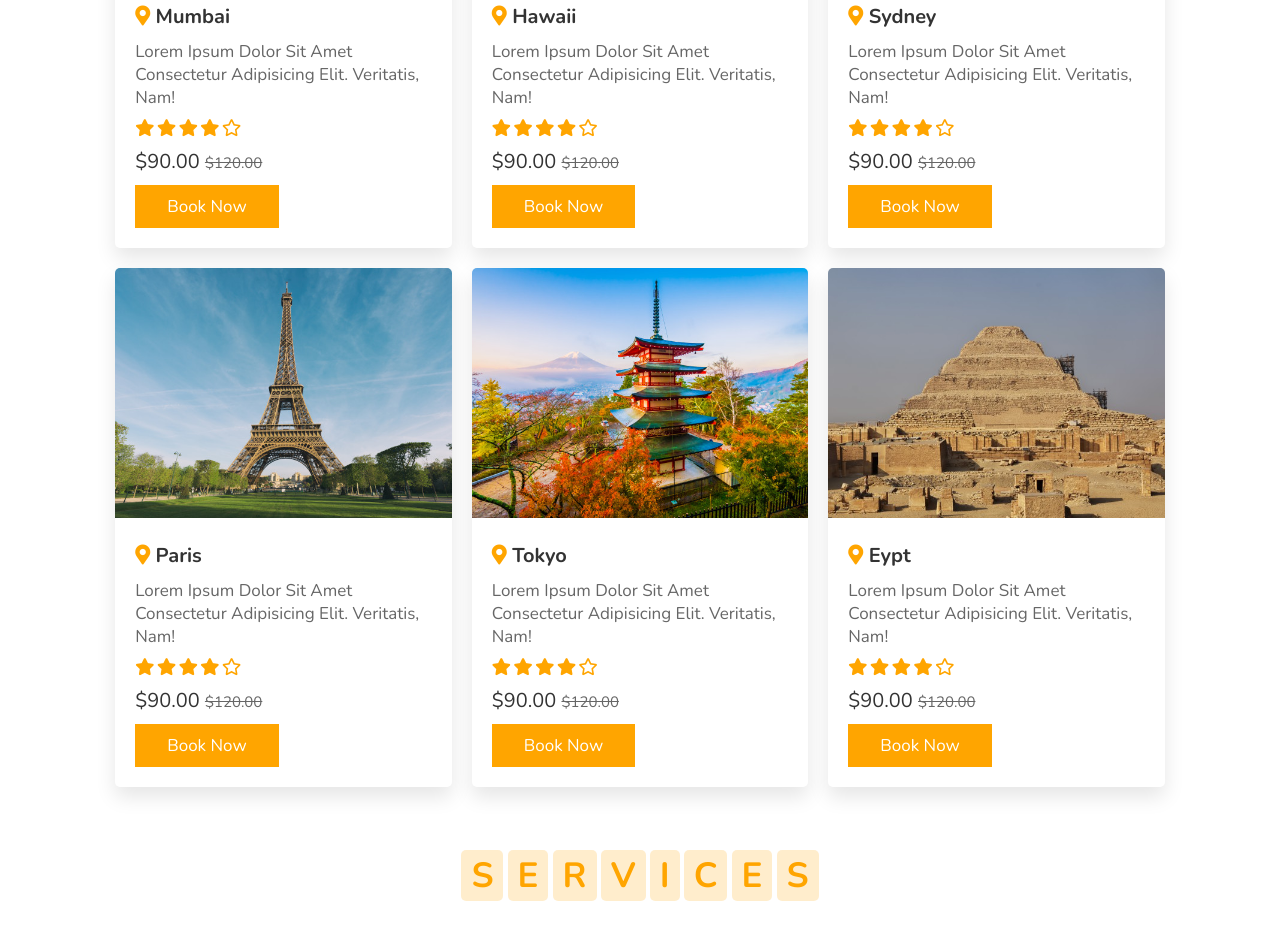
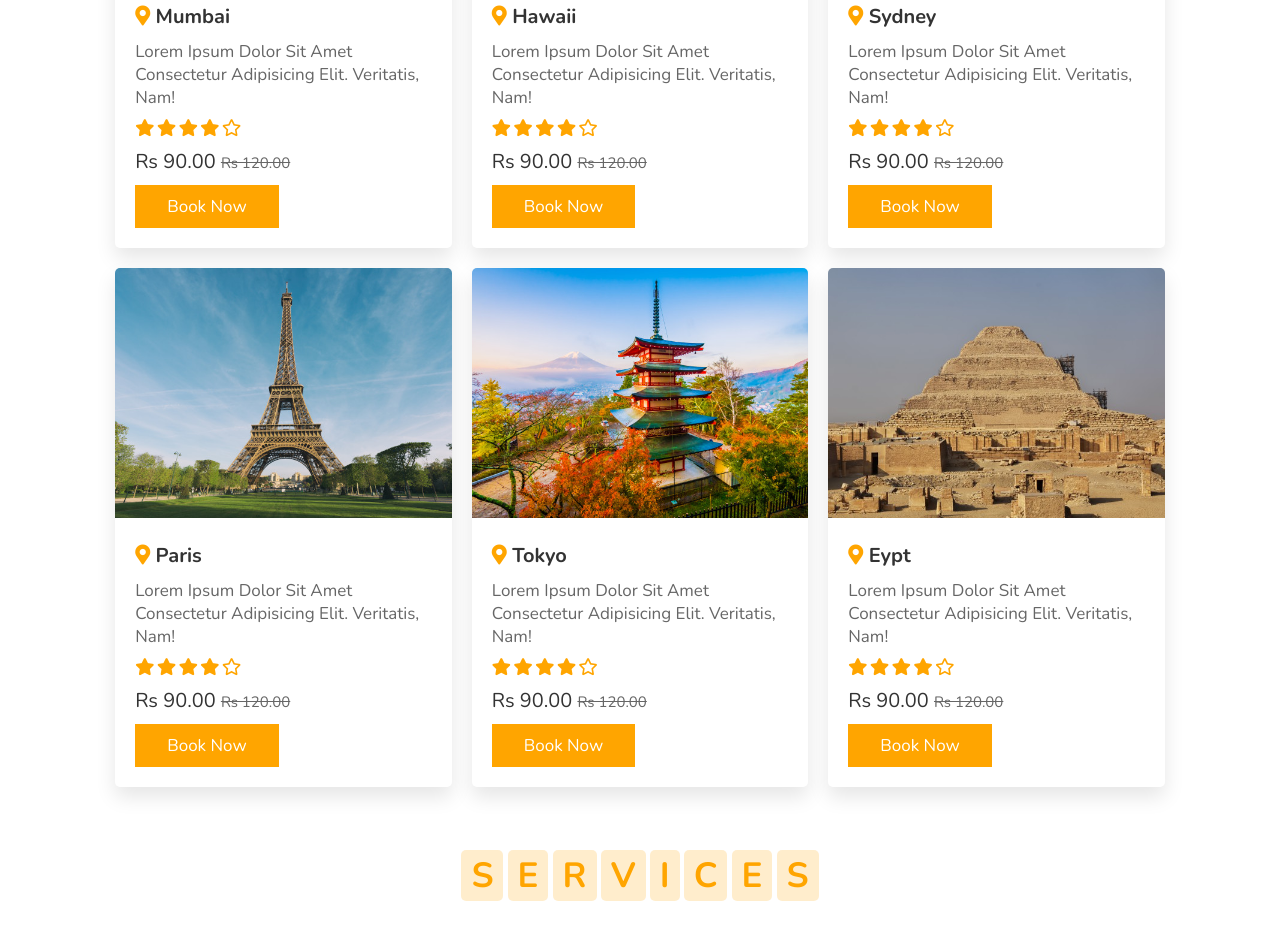
Before and after one commit to Ritika6865/Tours-and-travels-site, a plain HTML site: page index.html in a window 1280 px wide. Shown: the part 1846-2784 px from the top of the page. Drawn offline with nearby package versions, Linux system fonts and the light colour scheme; files whose address does not match are found by name.

Commit message:
Update index.html

```diff
--- a/index.html
+++ b/index.html
@@ -169,7 +169,7 @@
                     <i class="fas fa-star"></i>
                     <i class="far fa-star"></i>
                 </div>
-                <div class="price"> $90.00 <span>$120.00</span> </div>
+                <div class="price"> Rs 90.00 <span>Rs 120.00</span> </div>
                 <a href="#" class="btn">book now</a>
             </div>
         </div>
@@ -186,7 +186,7 @@
                     <i class="fas fa-star"></i>
                     <i class="far fa-star"></i>
                 </div>
-                <div class="price"> $90.00 <span>$120.00</span> </div>
+                <div class="price"> Rs 90.00 <span>Rs 120.00</span> </div>
                 <a href="#" class="btn">book now</a>
             </div>
         </div>
@@ -203,7 +203,7 @@
                     <i class="fas fa-star"></i>
                     <i class="far fa-star"></i>
                 </div>
-                <div class="price"> $90.00 <span>$120.00</span> </div>
+                <div class="price"> Rs 90.00 <span>Rs 120.00</span> </div>
                 <a href="#" class="btn">book now</a>
             </div>
         </div>
@@ -220,7 +220,7 @@
                     <i class="fas fa-star"></i>
                     <i class="far fa-star"></i>
                 </div>
-                <div class="price"> $90.00 <span>$120.00</span> </div>
+                <div class="price"> Rs 90.00 <span>Rs 120.00</span> </div>
                 <a href="#" class="btn">book now</a>
             </div>
         </div>
@@ -237,7 +237,7 @@
                     <i class="fas fa-star"></i>
                     <i class="far fa-star"></i>
                 </div>
-                <div class="price"> $90.00 <span>$120.00</span> </div>
+                <div class="price"> Rs 90.00 <span>Rs 120.00</span> </div>
                 <a href="#" class="btn">book now</a>
             </div>
         </div>
@@ -254,7 +254,7 @@
                     <i class="fas fa-star"></i>
                     <i class="far fa-star"></i>
                 </div>
-                <div class="price"> $90.00 <span>$120.00</span> </div>
+                <div class="price"> Rs 90.00 <span>Rs 120.00</span> </div>
                 <a href="#" class="btn">book now</a>
             </div>
         </div>
```
